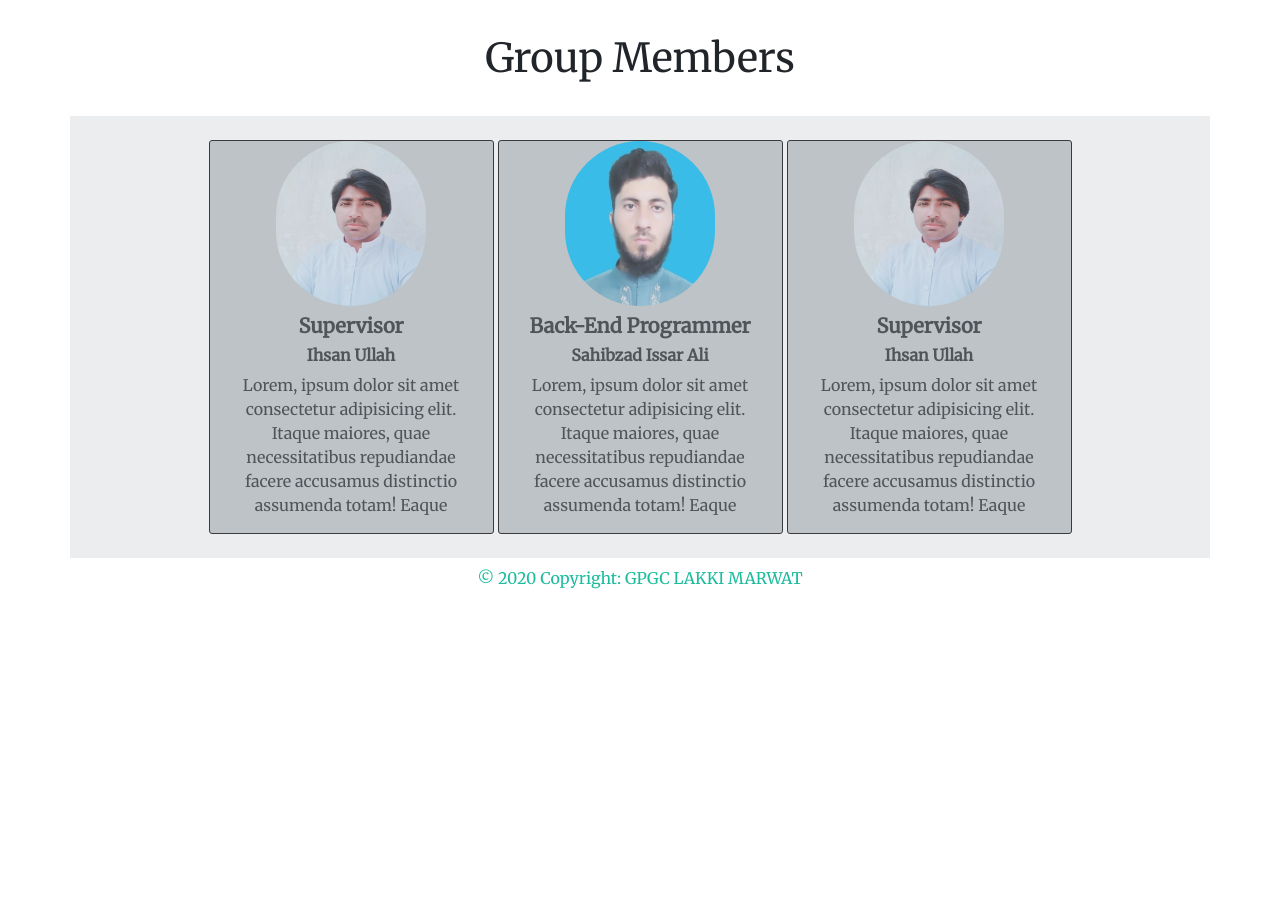
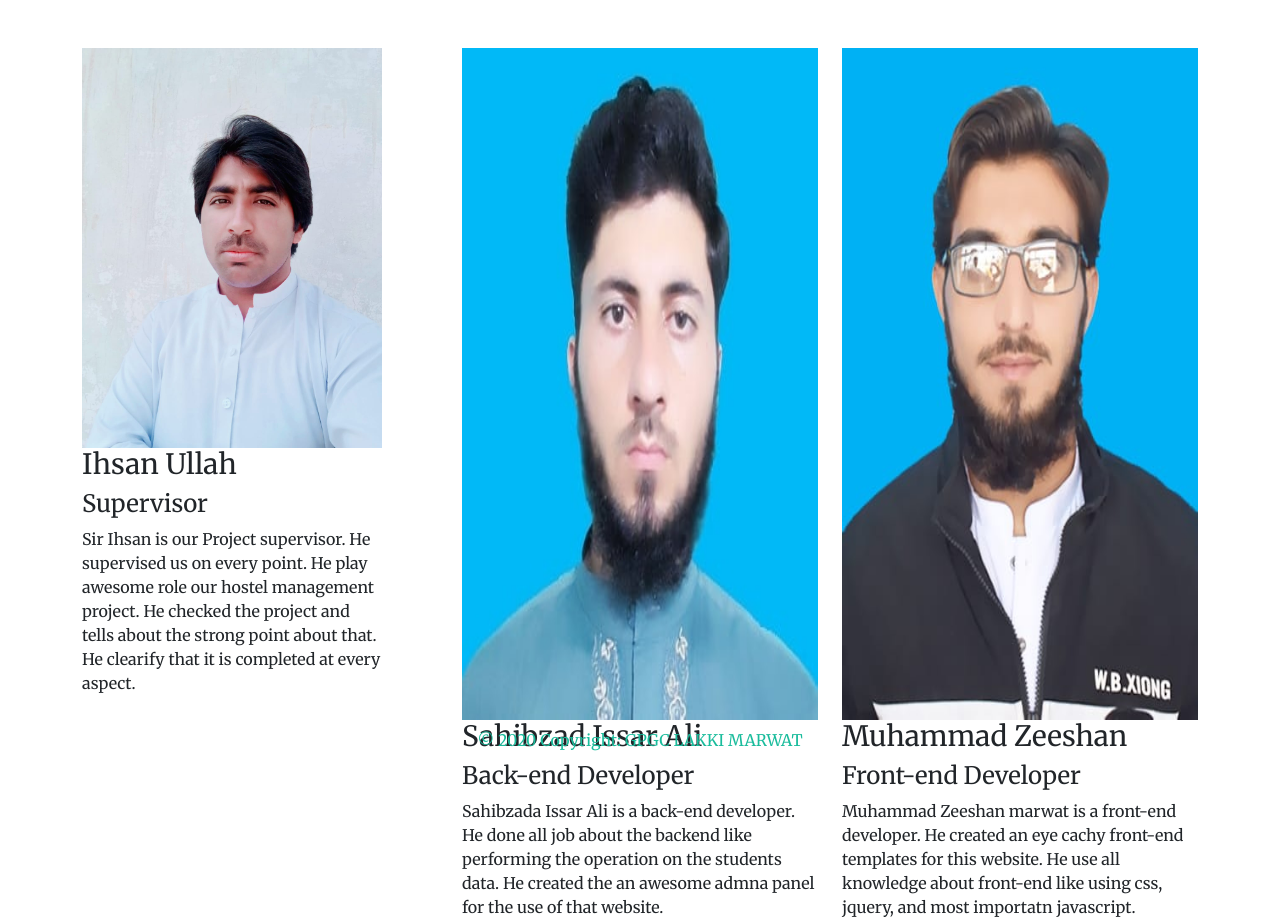
Before and after one commit to issarali538/myproject, a PHP site: page /myproject/about.php in a window 1280 px wide. Shown: the part 169-1088 px from the top of the page. Before the commit the page ends 758 px from the top, so only its background shows below. Run offline with PHP 8.4, Linux system fonts and the light colour scheme.

Commit message:
change about us page

```diff
--- a/about.css
+++ b/about.css
@@ -1,32 +1,11 @@
-#about .col-8 h1{
-    margin: 18px 3px;
+section{
+    margin: 30px 0px 0px 0px;
 }
-#about .col-3{
-    border: 1px solid black;
-    text-align: center;
-    background-color: #bdc3c7;
-    border-radius: 3px;
-    margin: 0px 2px;
+#members .col-md-4 div{
+    width: 300px;
+    height: 400px;
 }
-#members h5, h6{
-    font-weight: bold;
+#members .col-md-4 img{
+    height: 100%;
+    width: 100%;
 }
-#about .row{
-    justify-content: center;
-}
-#about img{
-    border-radius: 96px;
-}
-#members{
-    position: relative;
-}
-#members::before{
-    content: "";
-    position: absolute;
-    left: 0;
-    top: 0;
-    background: rgba(189, 195, 199,0.3);
-    width: 100%;
-    height: 100%;
-    /* z-index: -1; */
-}
--- a/about.php
+++ b/about.php
@@ -1,51 +1,38 @@
 <?php
 include "header.php";
-    echo '<link rel="stylesheet" href="about.css">';
 ?>
-
- <div class="container" id="about">
-     <div class="row text-center my-3">
-         <div class="col-8"><h1>Group Members</h1></div>
-     </div>
-     <div class="row" id="members">
-         <div class="col-3 my-4">
+<section class="mt-5">
+<div class="container" id="members">
+    <div class="row">
+        <div class="col-md-4">
             <div>
-                 <img src="./images/ihsan.jpeg" width="150" height="165" alt="">
-             </div>
-             <div class="my-2">
-             <h5>Supervisor</h5>
-                 <h6>Ihsan Ullah</h6>
-             </div>
+                <img class="img-fluid" src="./images/ihsan.jpeg" alt="">
+                <h3>Ihsan Ullah</h3>
+                <h4>Supervisor</h4>
                 <p>
-                 Lorem, ipsum dolor sit amet consectetur adipisicing elit. Itaque maiores, quae necessitatibus repudiandae facere accusamus distinctio assumenda totam! Eaque
+                    Sir Ihsan is our Project supervisor. He supervised us on every point. He play awesome role our hostel management project. He checked the project and tells about the strong point about that. He clearify that it is completed at every aspect.
                 </p>
             </div>
-         <div class="col-3 my-4">
-             <div>
-                 <img src="./images/profile.jpg" width="150" height="165" alt="">
         </div>
-             <div class="my-2">
-                 <h5>Back-End Programmer</h5>
-                 <h6>Sahibzad Issar Ali</h6>
-             </div>
+        <div class="col-md-4">
+            <img class="img-fluid" src="./images/profile.jpg" alt="">
+            <h3>Sahibzad Issar Ali</h3>
+            <h4>Back-end Developer</h4>
             <p>
-                 Lorem, ipsum dolor sit amet consectetur adipisicing elit. Itaque maiores, quae necessitatibus repudiandae facere accusamus distinctio assumenda totam! Eaque
+                Sahibzada Issar Ali is a back-end developer. He done all job about the backend like performing the operation on the students data. He created the an awesome admna panel for the use of that website.
             </p>
         </div>
-         <div class="col-3 my-4">
-             <div>
-                 <img src="./images/ihsan.jpeg" width="150" height="165" alt="">
-             </div>
-             <div class="my-2">
-                 <h5>Supervisor</h5>
-                 <h6>Ihsan Ullah</h6>
-             </div>
+        <div class="col-md-4">
+            <img class="img-fluid" src="./images/zeeshan.jpg" alt="">
+            <h3>Muhammad Zeeshan</h3>
+            <h4>Front-end Developer</h4>
             <p>
-                 Lorem, ipsum dolor sit amet consectetur adipisicing elit. Itaque maiores, quae necessitatibus repudiandae facere accusamus distinctio assumenda totam! Eaque
+                Muhammad Zeeshan marwat is a front-end developer. He created an eye cachy front-end templates for this website. He use all knowledge about front-end like using css, jquery, and most importatn javascript.
             </p>
         </div>
     </div>
 </div>
+</section>
 <?php
 include "footer.php";
 
--- a/admin/take-interview.php
+++ b/admin/take-interview.php
@@ -9,7 +9,7 @@ include "header.php";
     <div class="row">
         <!-- entery panel  -->
         <div class="col-6">
-            <h4 class="p-2 rounded border bg-light">Entery Panel</h4>
+            <h4 class="p-2 rounded border bg-light">Interview Point</h4>
             <form action="" method="GET" class="p-2 border rounded">
                 <div class="form-group">
                     <input type="text" name="search" placeholder="Roll No" class="form-control">
--- a/header.php
+++ b/header.php
@@ -39,6 +39,7 @@ switch ($page_name) {
     <!--  whole front page css  -->
     <link rel="stylesheet" href="./style.css">
     <link rel="stylesheet" href="./help.css">
+    <link rel="stylesheet" href="./about.css">
 </head>
 <body>
     <header id="header" style="position: sticky; top:0px; left:0px; z-index:1">
```
Also changed, not shown: images/zeeshan.jpg (added). Lines whose indentation alone changed are shown as unchanged.
